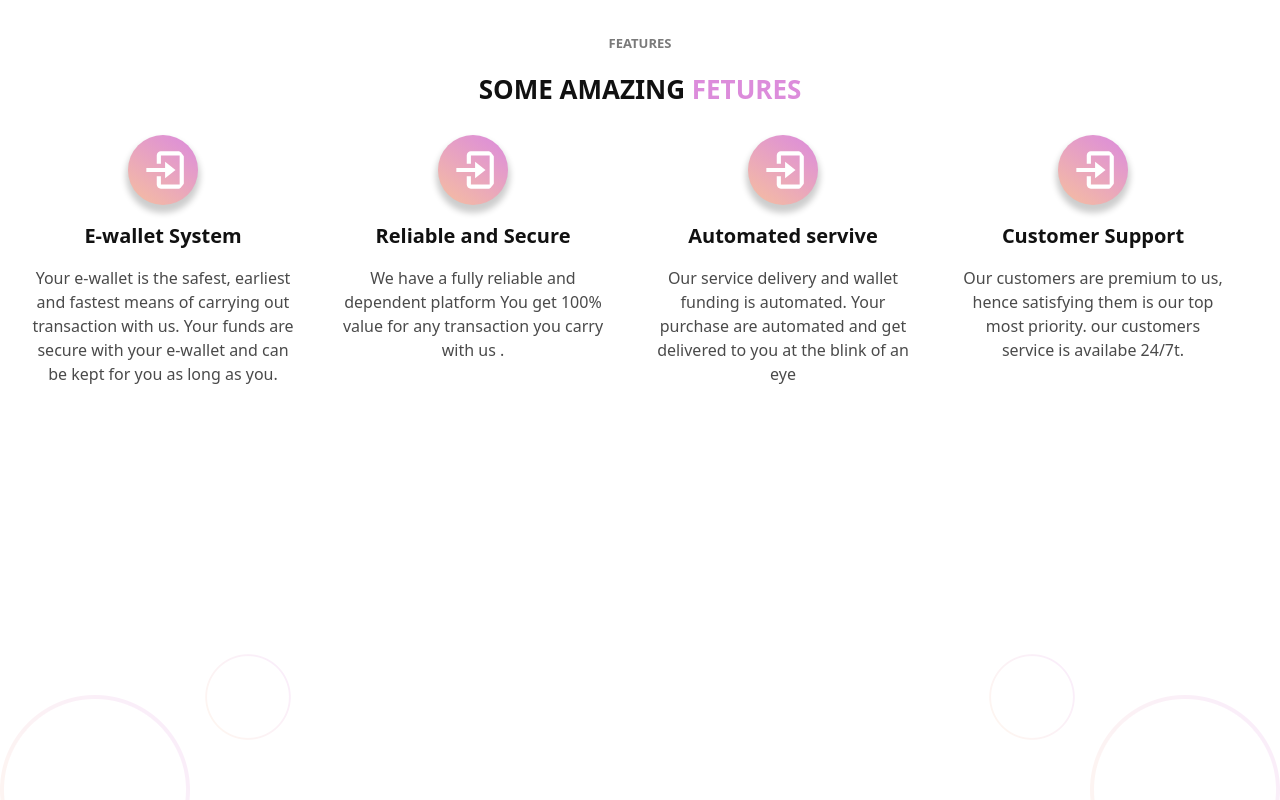
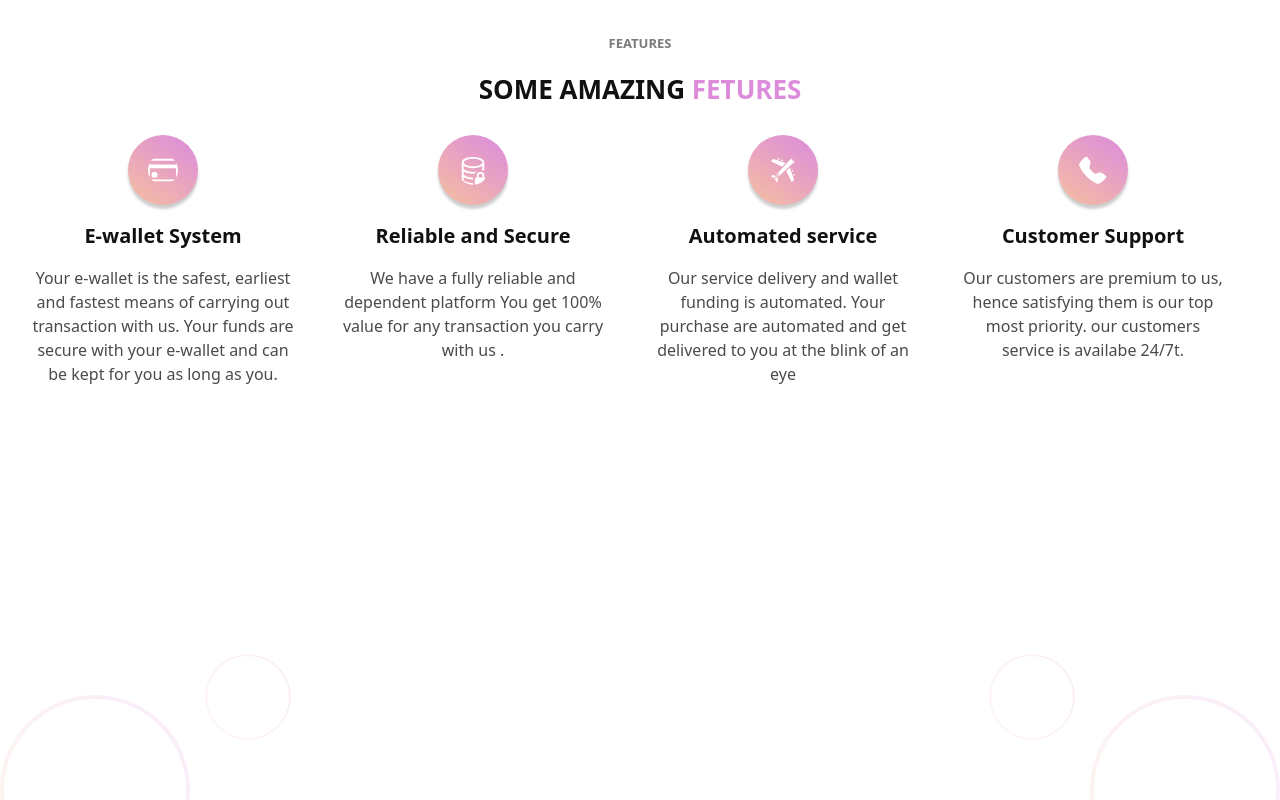
Before and after one commit to Yahckman1112/VTU-site, a Next.js app: page / in a window 1280 px wide. Shown: the part 920-1720 px from the top of the page. Built offline with nearby package versions, Linux system fonts and the light colour scheme.

Commit message:
setting stuffs

```diff
--- a/app/components/footer/footer.jsx
+++ b/app/components/footer/footer.jsx
@@ -1,6 +1,7 @@
 import React from "react";
 import styles from "./footer.module.scss";
 import ContactForm from "./contactForm";
+import { FaUser } from 'react-icons/fa';
 function Footer(props) {
   const google =
     "https://www.google.com/maps/place/Odo+Oba+Rd,+200136,+Mawniya,+Oyo/@7.5475929,3.8939144,17z/data=!4m6!3m5!1s0x1039f1cdb2ed5e7b:0x133fbb82df2b6282!8m2!3d7.5475929!4d3.8939144!16s%2Fg%2F1hjgk3qz3";
@@ -21,6 +22,17 @@ function Footer(props) {
                 referrerpolicy="no-referrer-when-downgrade"
                 className={styles.map}
               ></iframe>
+
+              <div className="row">
+                <div className="col-12 col-lg-4 col-md-4 offset-lg-1">
+                  <div className={styles.phone}>
+                    {/* <FaUser/> <span>phone Number </span> */}
+                  </div>
+                </div>
+                <div className="col-12 col-lg-4 col-md-4">
+                  {/* 1 */}
+                </div>
+              </div>
             </div>
           </div>
           <div className="col-12 col-lg-4 col-md-12">
--- a/app/components/footer/footer.module.scss
+++ b/app/components/footer/footer.module.scss
@@ -19,6 +19,7 @@
     box-shadow: 0px 0px 15px rgba(0, 0, 0, 0.05);
     border-radius: 15px;
     padding: 40px;
+
 
     @include responsive(tab){
         margin-left: 0px
@@ -46,9 +47,19 @@
     outline: none;
 }
 
+
+
+
+// map
 .map{
     border: 0;
     border-radius: 15px;
     position: relative;
     z-index: 2;
 }
+
+.phone{
+    @extend .form;
+    margin-left: 0px;
+    margin-top:-20px;
+}
--- a/app/homeTemplate/fetures/features.jsx
+++ b/app/homeTemplate/fetures/features.jsx
@@ -1,28 +1,40 @@
 import React from "react";
 import styles from "./features.module.scss";
 import { BiLogIn } from "react-icons/bi";
+import { GiCommercialAirplane } from "react-icons/gi";
+import {
+  BsCreditCard,
+  BsDatabaseLock,
+  BsFillTelephoneFill,
+} from "react-icons/bs";
 
 function Features(props) {
   const cardDatas = [
     {
-      logo: <BiLogIn className={styles.real_logo} size={20} />,
+      logo: <BsCreditCard className={styles.real_logo} size={5} />,
       title: "E-wallet System",
       text: ` Your e-wallet is the safest, earliest and fastest means of
       carrying out transaction with us. Your funds are secure with your
       e-wallet and can be kept for you as long as you.`,
     },
     {
-      logo: <BiLogIn className={styles.real_logo} size={20} className={styles.real_logo} />,
+      logo: (
+        <BsDatabaseLock
+          className={styles.real_logo}
+          size={5}
+          className={styles.real_logo}
+        />
+      ),
       title: "Reliable and Secure",
       text: `We have a fully reliable and dependent platform You get 100% value for any transaction you carry with us .`,
     },
     {
-      logo: <BiLogIn className={styles.real_logo} size={20} />,
-      title: "Automated servive",
+      logo: <GiCommercialAirplane className={styles.real_logo} size={5} />,
+      title: "Automated service",
       text: `Our service delivery and wallet funding is automated. Your purchase are automated and get delivered to you at the blink of an eye`,
     },
     {
-      logo: <BiLogIn className={styles.real_logo} size={20} />,
+      logo: <BsFillTelephoneFill className={styles.real_logo} size={5} />,
       title: "Customer Support",
       text: `Our customers are premium to us, hence satisfying them is our top most priority. our customers service is availabe 24/7t.`,
     },
--- a/app/homeTemplate/fetures/features.module.scss
+++ b/app/homeTemplate/fetures/features.module.scss
@@ -45,10 +45,11 @@
   // background-color: white;
 
 
+
   @include responsive(tab){
 
     width: 80%;
-    box-shadow: 0px 1px 3px 3px rgba(0,0,0,.2);
+    box-shadow: 0px 2px 3px rgba(0,0,0,.4);
     border-radius: 5px;
     margin-bottom: 20px;
     margin-left: 10% ;
@@ -66,7 +67,7 @@
       background-color: white;
       padding: 10px;
       border:none;
-      box-shadow: 0px 4px 4px 3px rgba(0,0,0,.2);
+      box-shadow: 0px 3px 3px rgba(0,0,0,.2);
       transition: all 1s;
       border-radius: 7px;
     }
@@ -84,14 +85,14 @@
   background-color: white;
   width: 70px;
   height: 70px;
-  padding: 10px;
+  padding: 20px;
   border-radius: 100%;
   color: white;
-  box-shadow: 0px 6px 6px 2px rgba(0, 0, 0, 0.2);
+  box-shadow: 0px 4px 3px rgba(0, 0, 0, 0.2);
 
   &:hover {
     transform: translateY(4px);
-    box-shadow: 0px 2px 4px 2px rgba(0, 0, 0, 0.2);
+    box-shadow: 0px 2px  2px rgba(0, 0, 0, 0.2);
     cursor: pointer;
   }
 }
```
